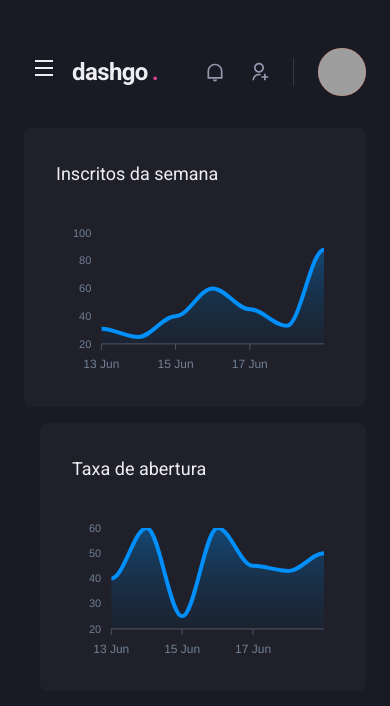
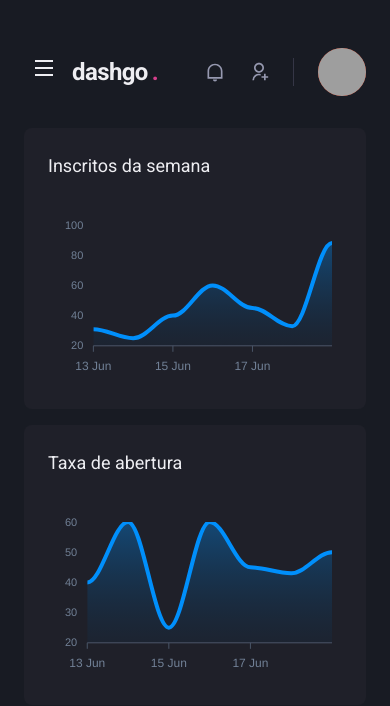
Before and after one commit to EnanDorta/dashgo, a Next.js app: page /dashboard in a window 390 px wide. Shown: the top 706 px of the page. Built offline with nearby package versions, Linux system fonts and the light colour scheme; grey boxes are pictures that could not be loaded.

Commit message:
dashboard responsivo

```diff
--- a/src/components/Header/index.tsx
+++ b/src/components/Header/index.tsx
@@ -8,7 +8,6 @@ import { RiMenuLine } from 'react-icons/ri';
 
 const Header = () => {
   const { onOpen } = useSidebarDrawer()
-  console.log(onOpen)
 
   const isWideVersion = useBreakpointValue({
     base: false,
--- a/src/pages/dashboard.tsx
+++ b/src/pages/dashboard.tsx
@@ -75,7 +75,7 @@ export default function Dashboard () {
         <SideBar />
         <SimpleGrid flex="1" gap="4" minChildWidth="320px" alignItems="flex-start">
           <Box
-            p="8"
+            p={["6", "8"]}
             bg="gray.800"
             borderRadius={8}
             pb="4"
@@ -84,8 +84,7 @@ export default function Dashboard () {
             <Chart type='area' options={options} series={series} />
           </Box>
           <Box
-            p="8"
-            ml="4"
+            p={["6", "8"]}
             bg="gray.800"
             borderRadius={8}
             pb="4"
```
